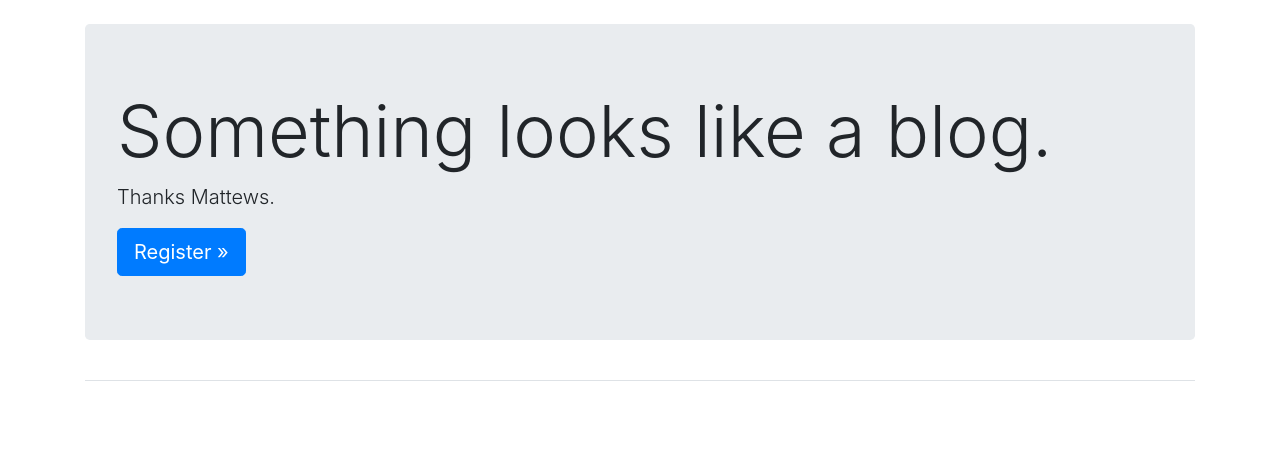
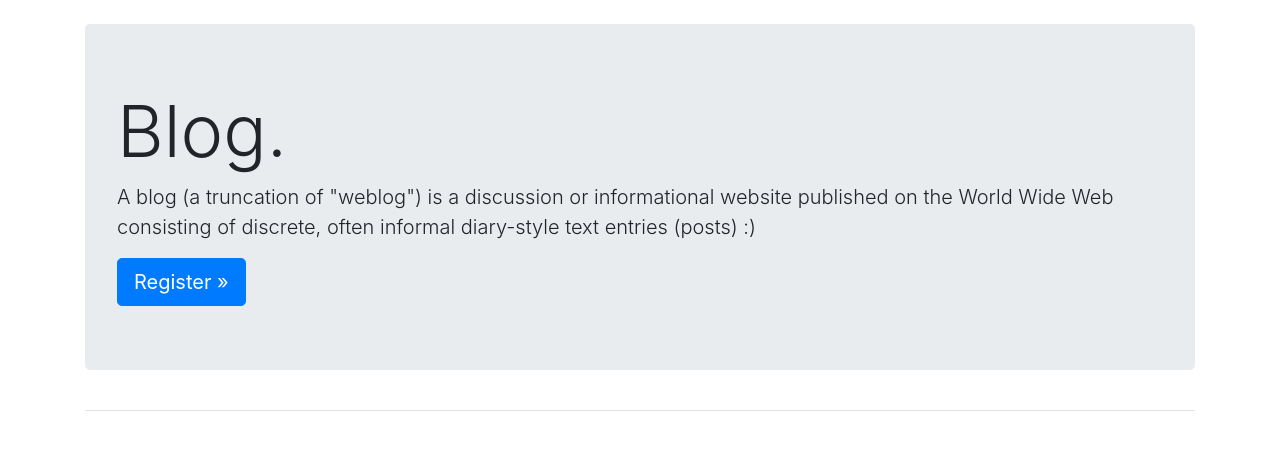
Before and after one commit to 4head-ui/blog, a Django app: page / in a window 1280 px wide. Shown: the part 58-508 px from the top of the page. Run offline with Django 3.2, Linux system fonts and the light colour scheme; some libraries are stand-ins or nearby versions.

Commit message:
Update index.html

```diff
--- a/learning_log/main/templates/main/index.html
+++ b/learning_log/main/templates/main/index.html
@@ -3,8 +3,9 @@
 
 {% block page_header %}
     <div class='jumbotron'>
-        <h1 class="display-3">Something looks like a blog.</h1>
-        <p class="lead">Thanks Mattews.</p>
+        <h1 class="display-3">Blog.</h1>
+        <p class="lead">A blog (a truncation of "weblog") is a discussion or informational website published on the World Wide Web
+            consisting of discrete, often informal diary-style text entries (posts) :)</p>
         <a class="btn btn-lg btn-primary" href="{% url 'users:register' %}"
             role="button">Register &raquo;</a>
     </div>
```
